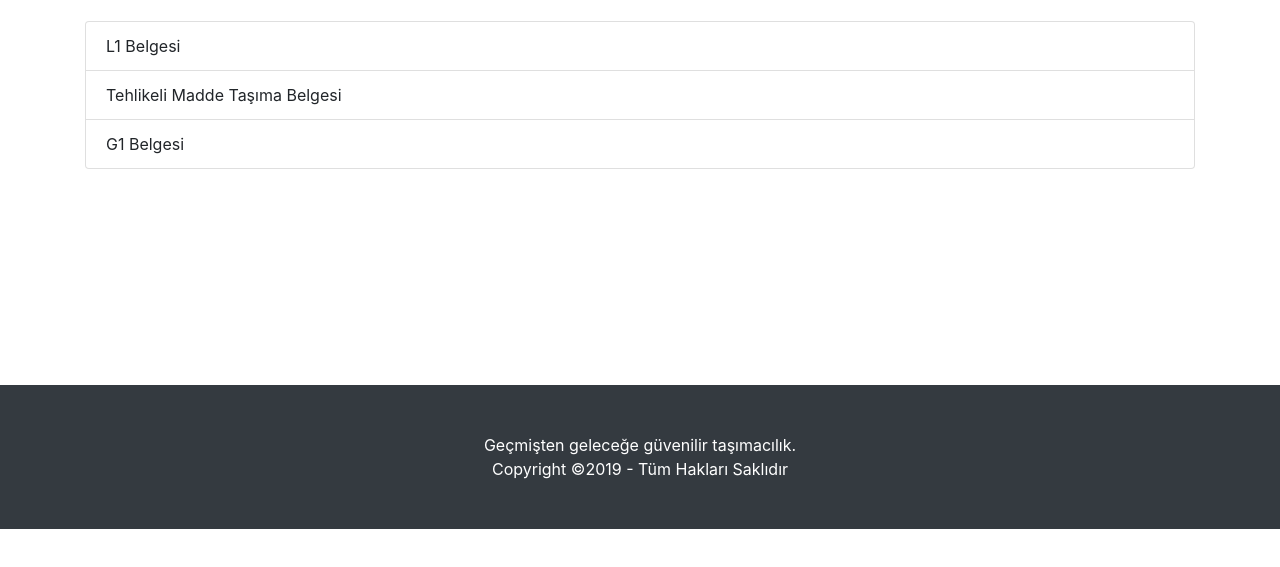
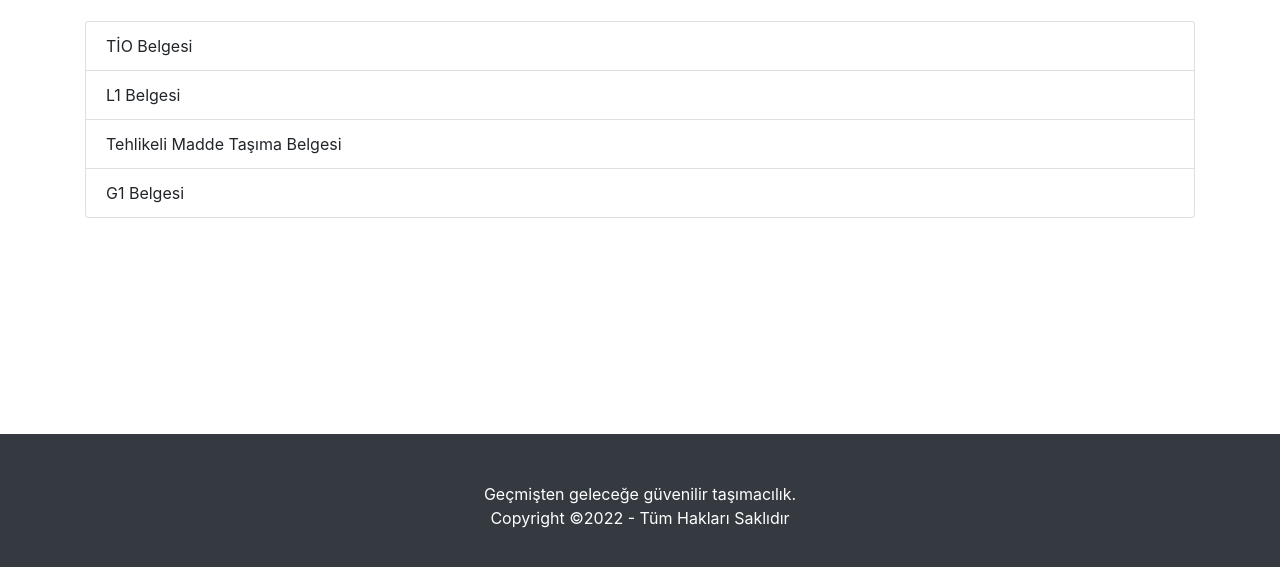
Before and after one commit to mersintas/mersintas.github.io, a website: page hakkimizda.html in a window 1280 px wide. Shown: the part 653-1220 px from the top of the page. Before the commit the page ends 1182 px from the top, so only its background shows below. Drawn offline with Linux system fonts and the light colour scheme.

Commit message:
Update hakkimizda.html

```diff
--- a/hakkimizda.html
+++ b/hakkimizda.html
@@ -60,9 +60,11 @@
         </ul>
     <h2 class="mt-4">Sahip Olduğumuz Belgeler</h2>
     <ul class="list-group mt-4">
+      <li class="list-group-item">TİO Belgesi</li>
       <li class="list-group-item">L1 Belgesi</li>
       <li class="list-group-item">Tehlikeli Madde Taşıma Belgesi</li>
       <li class="list-group-item">G1 Belgesi</li>
+
 
     </ul>
 
@@ -73,7 +75,7 @@
   <footer class="py-5 bg-dark">
 
     <div class="container">
-      <p class="m-0 text-center text-white">Geçmişten geleceğe güvenilir taşımacılık.<br>Copyright &copy;2019 - Tüm Hakları Saklıdır</p>
+      <p class="m-0 text-center text-white">Geçmişten geleceğe güvenilir taşımacılık.<br>Copyright &copy;2022 - Tüm Hakları Saklıdır</p>
     </div>
     <!-- /.container -->
   </footer>
```
